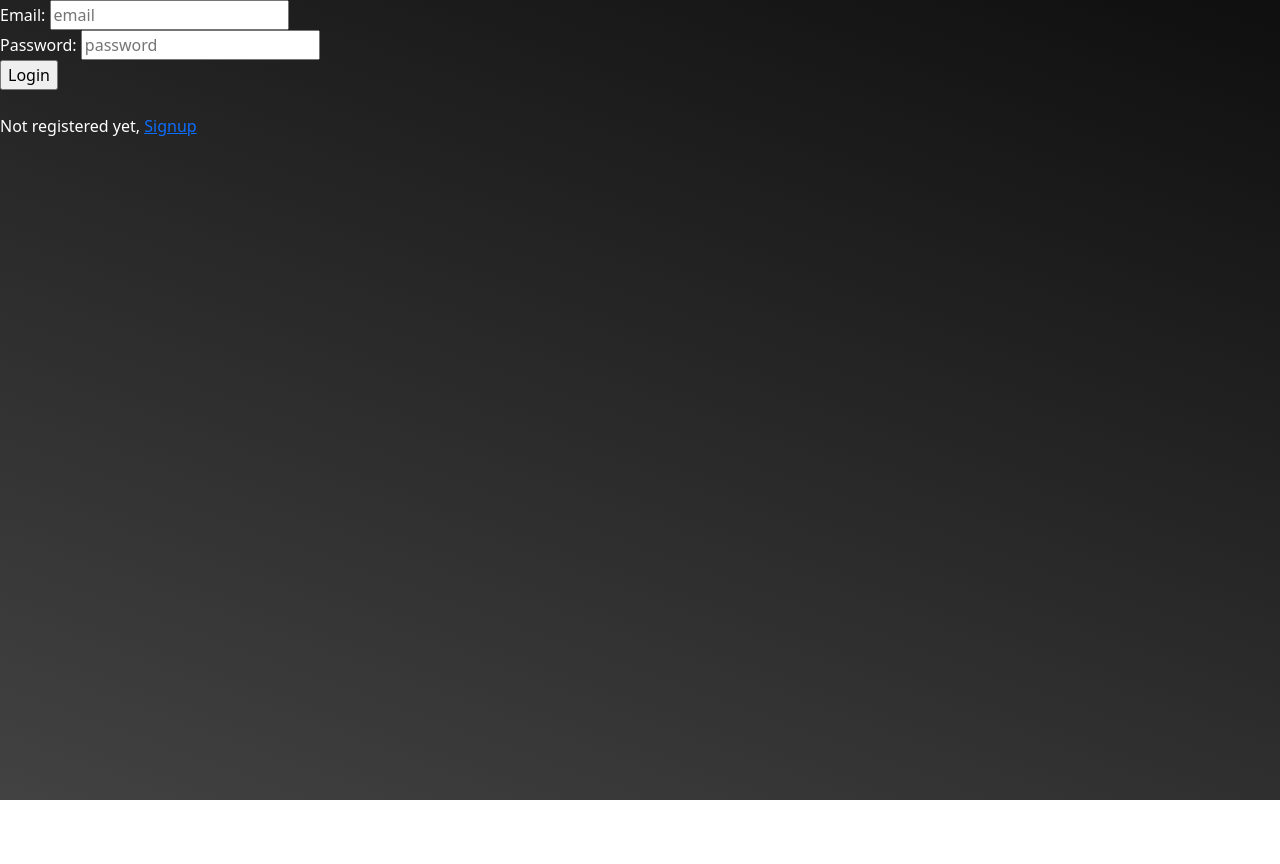
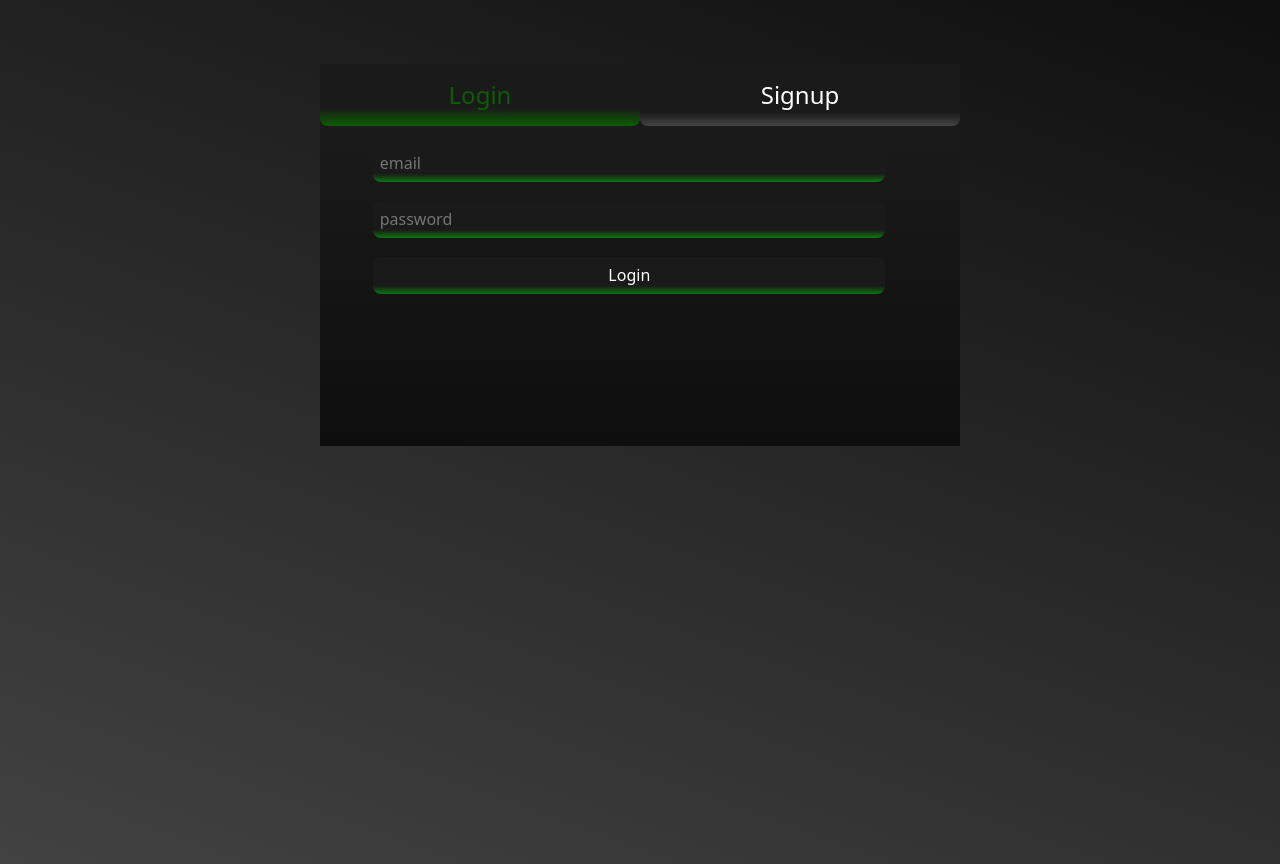
Before and after one commit to Thinus01/Viral, a React (Create React App) app: page / in a window 1280 px wide. Before the commit the page ends 800 px from the top, so only its background shows below. Built offline with nearby package versions, Linux system fonts and the light colour scheme.

Commit message:
Style login/sign up pages

```diff
--- a/src/App.css
+++ b/src/App.css
@@ -6,7 +6,3 @@ body {
 * {
   min-width: 0;
 }
-
-#Greeting {
-  color: white;
-}
--- a/src/components/Login.js
+++ b/src/components/Login.js
@@ -47,17 +47,18 @@ const Login = ({ setCurrUser, setShow }) => {
 
   return (
     <div id="Greeting">
-      <form ref={formRef} onSubmit={handleSubmit}>
-        Email: <input type="email" name="email" placeholder="email" />
-        <br />
-        Password: <input type="password" name="password" placeholder="password" />
-        <br />
-        <input type="submit" value="Login" />
+      <div className="InOrUp d-flex">
+        <a className="Entry ELeft selected" href="#login">Login</a>
+        <a className="Entry ERight unselected" href="#signup" onClick={handleClick}>Signup</a>
+      </div>
+      <form className="UserDetail" ref={formRef} onSubmit={handleSubmit}>
+        <input className="offset-1 UserEmail" type="email" name="email" placeholder="email" /><br />
+        <input className="offset-1 UserPass" type="password" name="password" placeholder="password" /><br />
+        <input className="offset-1 UserSubmit" type="submit" value="Login" />
       </form>
-      {error && <p>{error}</p>}
+      {error && <p className="LoadingLog">{error}</p>}
       <br />
-      <div>Not registered yet, <a href="#signup" onClick={handleClick}>Signup</a></div>
-      {loading && <div>Loading...</div>}
+      {loading && <div className="LoadingLog">Loading...</div>}
     </div>
   );
 };
--- a/src/components/Signup.js
+++ b/src/components/Signup.js
@@ -1,9 +1,12 @@
-import { useRef } from "react"
+import { useState, useRef } from "react";
 const Signup=({setCurrUser, setShow})=>{
+  const [loading, setLoading] = useState(false);
+  const [error, setError] = useState('');
   const formRef = useRef()
   const signup=async (userInfo, setCurrUser)=>{
     const url="https://viral-backend.onrender.com/signup"
     try{
+      setLoading(true);
       const response=await fetch(url, {
         method: 'post',
         headers: {
@@ -16,8 +19,10 @@ const Signup=({setCurrUser, setShow})=>{
       if(!response.ok) throw data.error
       localStorage.setItem('token', response.headers.get("Authorization"))
       setCurrUser(data)
-    } catch (error){
-      console.log("error", error)
+    } catch (error) {
+      setError(error.message);
+    } finally {
+      setLoading(false);
     }
   }
 
@@ -42,18 +47,22 @@ const Signup=({setCurrUser, setShow})=>{
     }
 
     return(
-        <div id="Greeting">
-        <form ref={formRef} onSubmit={handleSubmit}>
-            Name: <input type="name" name='name' placeholder="name" />
-            <br/>
-            Email: <input type="email" name='email' placeholder="email" />
-            <br/>
-            Password: <input type="password" name='password' placeholder="password" />
-            <br/>
-            <input type='submit' value="Submit" />
-        </form>
-        <br />
-        <div>Already registered, <a href="#login" onClick={handleClick} >Login</a> here.</div>
+      <div id="Greeting">
+        <div className="InOrUp d-flex">
+          <a className="Entry ELeft unselected" href="#login" onClick={handleClick} >Login</a>
+          <a className="Entry ERight selected" href="#signup">Signup</a>
+        </div>
+      <form className="UserDetail" ref={formRef} onSubmit={handleSubmit}>
+          <input className="offset-1 UserName" type="name" name='name' placeholder="name" /><br />
+          <input className="offset-1 UserEmail" type="email" name='email' placeholder="email" /><br />
+          <input className="offset-1 UserPass" type="password" name='password' placeholder="password" /><br />
+          <input className="offset-1 UserSubmit" type='submit' value="Submit" />
+      </form>
+      {error && <p className="LoadingLog">{error}</p>}
+      <br />
+      {loading && <div className="LoadingLog">Loading...</div>}
+      <br />
+
     </div>
     )
 }
--- a/src/components/User.js
+++ b/src/components/User.js
@@ -1,3 +1,4 @@
+import './login.css'
 import Signup from "./Signup";
 import Login from './Login'
 import Logout from './Logout'
@@ -12,7 +13,7 @@ const User = ({currUser, setCurrUser}) => {
             </div>
         )
     return (
-        <div>
+        <div id="Register" className='offset-6'>
             { show?
                 <Login setCurrUser={setCurrUser} setShow={setShow}/>
                 :
--- /dev/null
+++ b/src/components/login.css
@@ -0,0 +1,67 @@
+body {
+  overflow-y: hidden;
+}
+
+#Register {
+  transform: translateX(-50%);
+  margin-top: 5%;
+  background: linear-gradient(rgb(29, 29, 29),rgb(14, 14, 14));
+  padding-bottom: 10%;
+}
+
+.SignButton {
+  height: 100%;
+  background-color: gray;
+  color: white;
+}
+
+.InOrUp a {
+  text-decoration: none;
+  padding: 2%;
+  text-align: center;
+  font-size: 150%;
+}
+
+.selected {
+  background: linear-gradient(rgb(26, 26, 26) 70%,rgb(11, 94, 0));
+  color: rgb(11, 94, 0);
+}
+
+.unselected {
+  background: linear-gradient(rgb(26, 26, 26) 78%, rgb(68, 68, 68));
+  color: white;
+  transition: all 1s;
+}
+
+.unselected:hover {
+  background: linear-gradient(rgb(26, 26, 26) 70%, rgb(11, 94, 0));
+  color: rgb(11, 94, 0);
+}
+
+
+.Entry {
+  width: 50%;
+}
+
+.ELeft,
+.ERight {
+  border-bottom-right-radius: 8px;
+  border-bottom-left-radius: 8px;
+}
+
+.UserPass,
+.UserEmail,
+.UserName,
+.UserSubmit {
+  margin-top: 3%;
+  width: 80%;
+  padding: 1%;
+  border-radius: 8px;
+  background: linear-gradient(to bottom , rgb(26, 26, 26)78%,rgba(0, 255, 0, 0.411));
+  border: none;
+  color: white;
+}
+
+.LoadingLog {
+  color: white;
+}
```
Also changed, not shown: src/login/SignIn.js (deleted, +0 -63 lines), src/login/SignUp.js (deleted, +0 -37 lines), src/login/login.css (deleted, +0 -10 lines).
